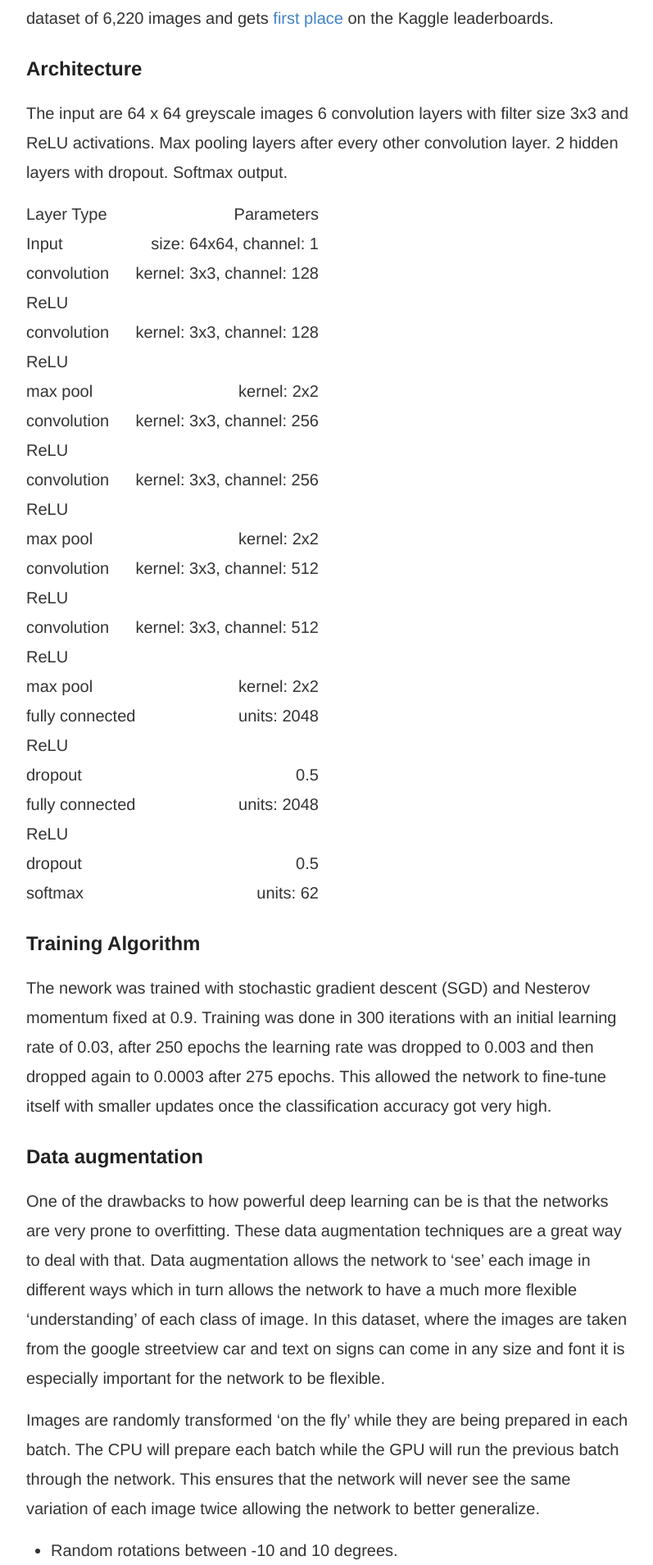
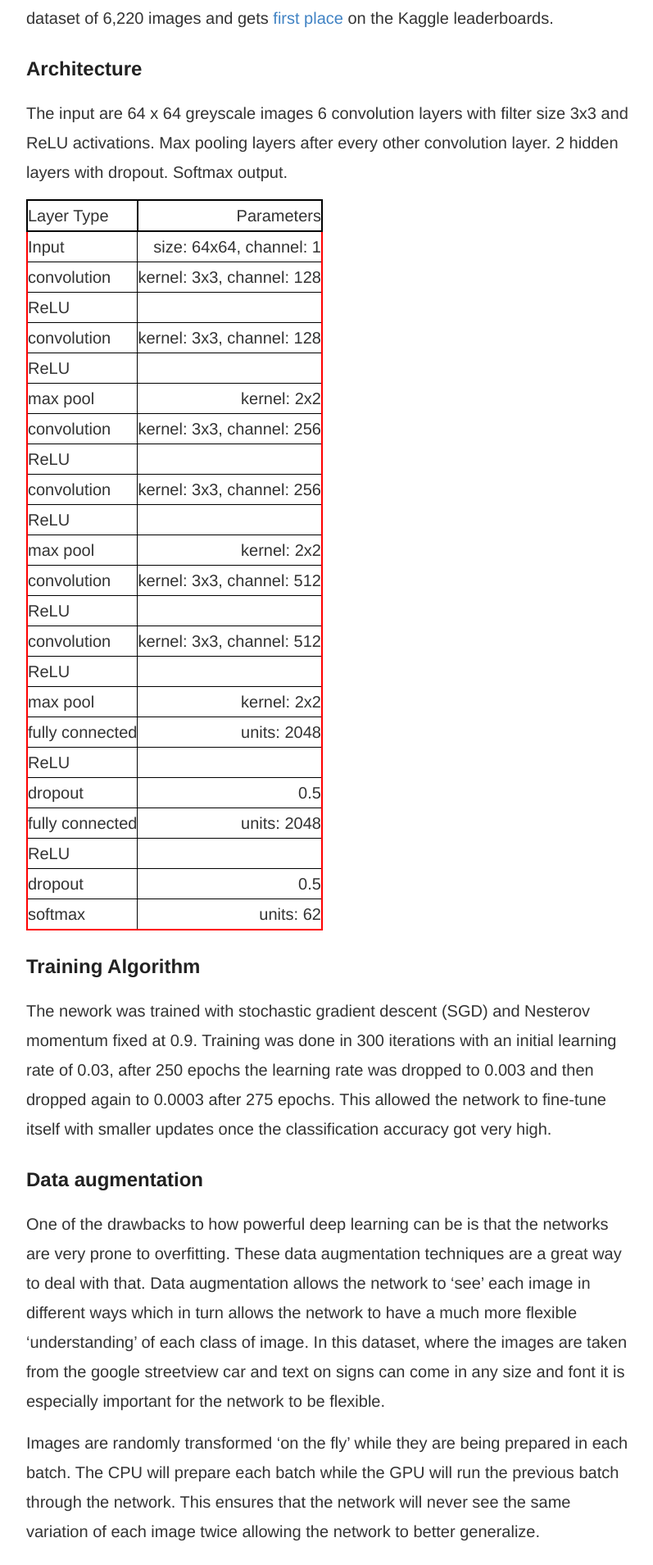
Before and after one commit to FlorianMuellerklein/FlorianMuellerklein.github.io, a Jekyll site: the page built from _posts/2016-2-13-cnn_streetview.md, in a window 1280 px wide. Shown: the part 758-2667 px from the top of the page at 82% size, without its empty margins (238-1035 px from the left). Built offline with Jekyll 4.4.1, drawn with Linux system fonts in a browser that asks for light colours; Markdown is read by kramdown in place of the engine named in the settings.

Commit message:
chars 74 cnn

```diff
--- a/_config.yml
+++ b/_config.yml
@@ -49,7 +49,7 @@ baseurl: ""
 # !! You don't need to change any of the configuration flags below !!
 #
 
-markdown: redcarpet
+markdown: kramdown
 highlighter: rouge
 permalink: /:title/
 
--- a/style.scss
+++ b/style.scss
@@ -245,6 +245,20 @@ nav {
   }
 }
 
+table{
+    border-collapse: collapse;
+    border-spacing: 0;
+    border:2px solid #ff0000;
+}
+
+th{
+    border:2px solid #000000;
+}
+
+td{
+    border:1px solid #000000;
+}
+
 //
 // .main
 //
```
